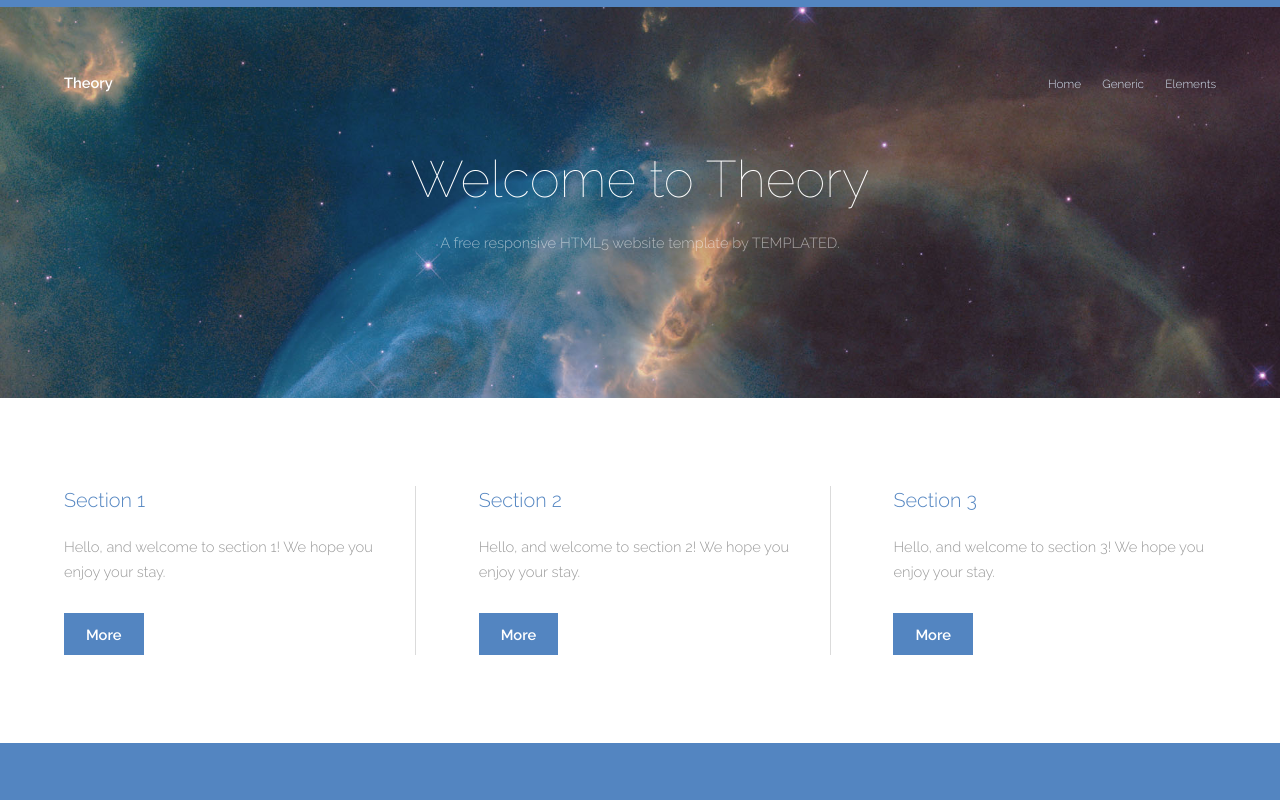
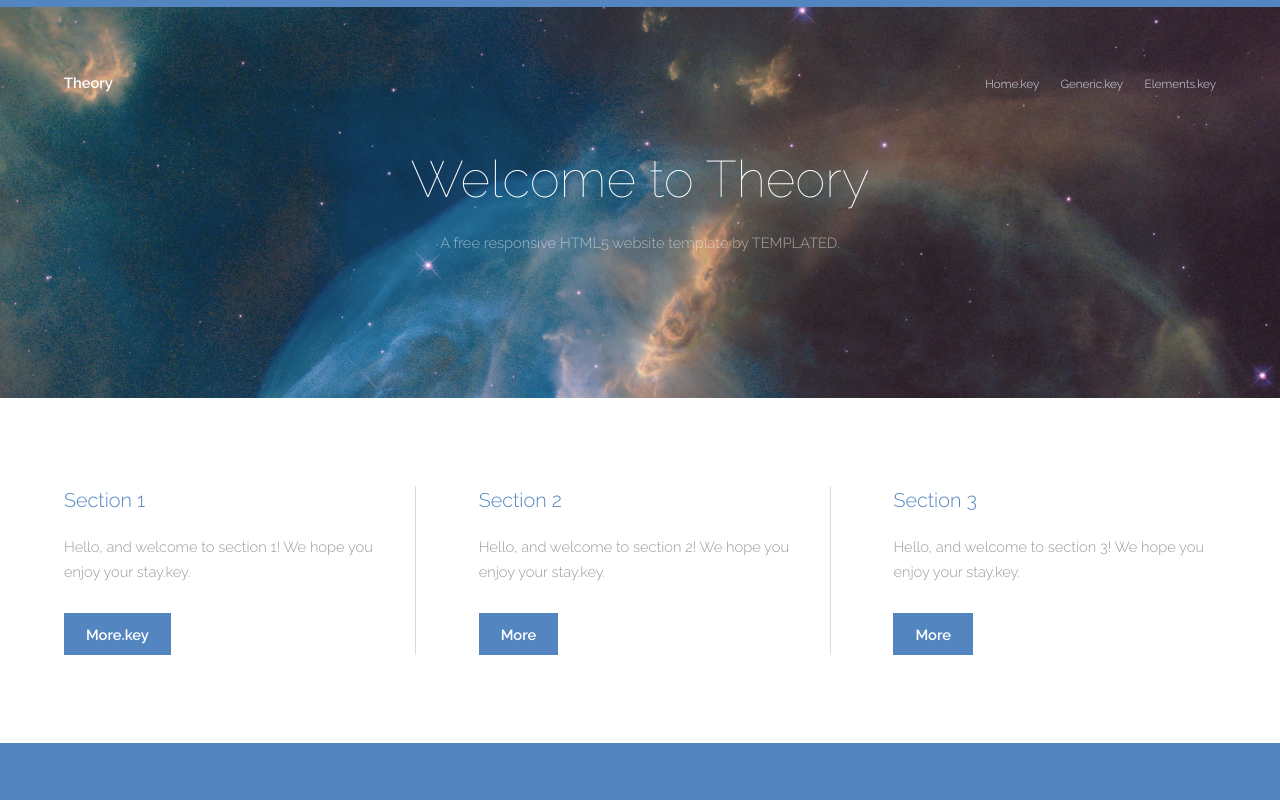
Before and after one commit to benleibert/transifex, a plain HTML site: page index.html in a window 1280 px wide. Shown: the top 800 px of the page. Drawn offline with Linux system fonts and the light colour scheme.

Commit message:
make english strings into keys

```diff
--- a/index.html
+++ b/index.html
@@ -21,9 +21,9 @@
 				<div class="inner">
 					<a href="index.html" class="logo">Theory</a>
 					<nav id="nav">
-						<a href="index.html">Home</a>
-						<a href="generic.html">Generic</a>
-						<a href="elements.html">Elements</a>
+						<a href="index.html">Home.key</a>
+						<a href="generic.html">Generic.key</a>
+						<a href="elements.html">Elements.key</a>
 					</nav>
 					<a href="#navPanel" class="navPanelToggle"><span class="fa fa-bars"></span></a>
 				</div>
@@ -43,16 +43,16 @@
 							<header>
 								<h3>Section 1</h3>
 							</header>
-							<p>Hello, and welcome to section 1! We hope you enjoy your stay.</p>
+							<p>Hello, and welcome to section 1! We hope you enjoy your stay.key.</p>
 							<footer>
-								<a href="#" class="button special">More</a>
+								<a href="#" class="button special">More.key</a>
 							</footer>
 						</article>
 						<article>
 							<header>
 								<h3>Section 2</h3>
 							</header>
-							<p>Hello, and welcome to section 2! We hope you enjoy your stay.</p>
+							<p>Hello, and welcome to section 2! We hope you enjoy your stay.key.</p>
 							<footer>
 								<a href="#" class="button special">More</a>
 							</footer>
@@ -61,7 +61,7 @@
 							<header>
 								<h3>Section 3</h3>
 							</header>
-							<p>Hello, and welcome to section 3! We hope you enjoy your stay.</p>
+							<p>Hello, and welcome to section 3! We hope you enjoy your stay.key.</p>
 							<footer>
 								<a href="#" class="button special">More</a>
 							</footer>
```
